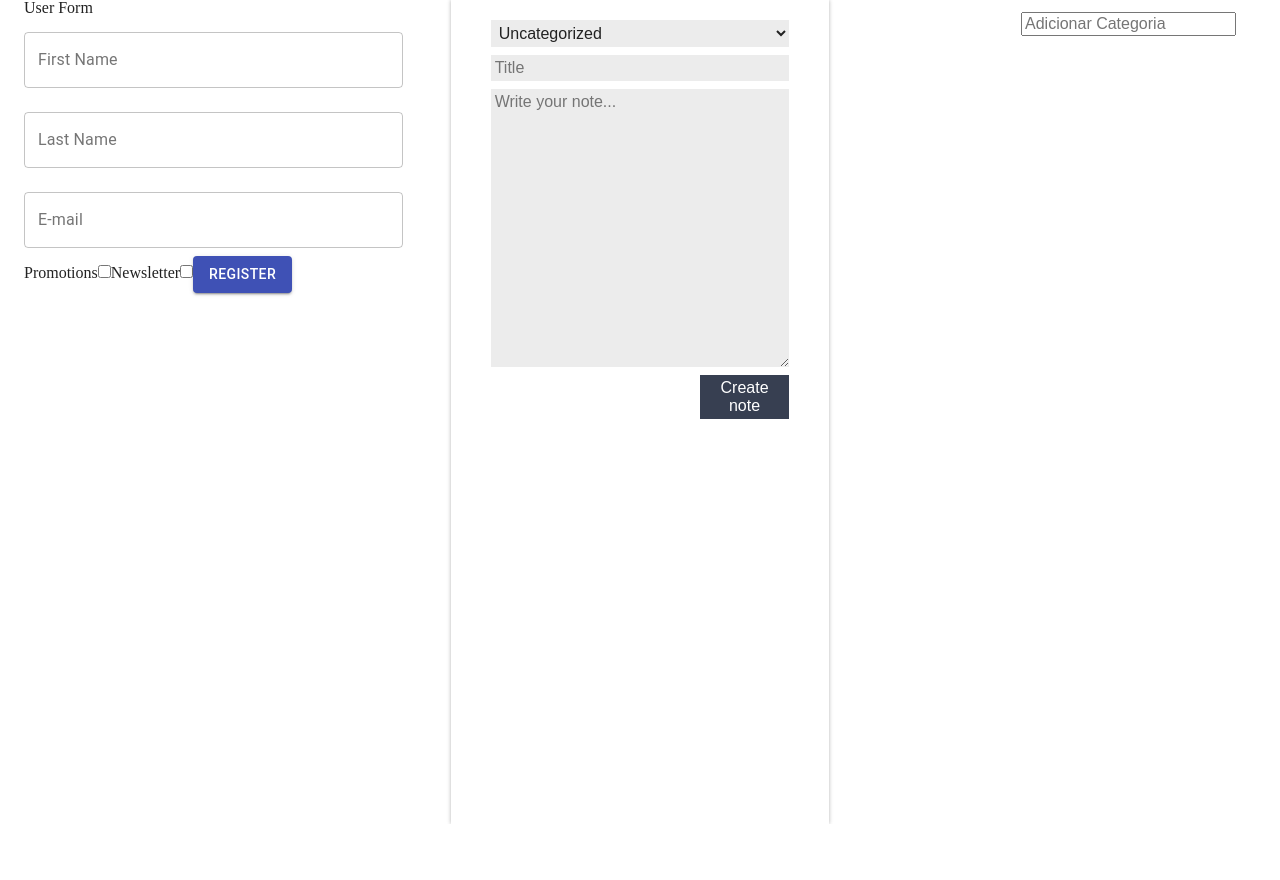
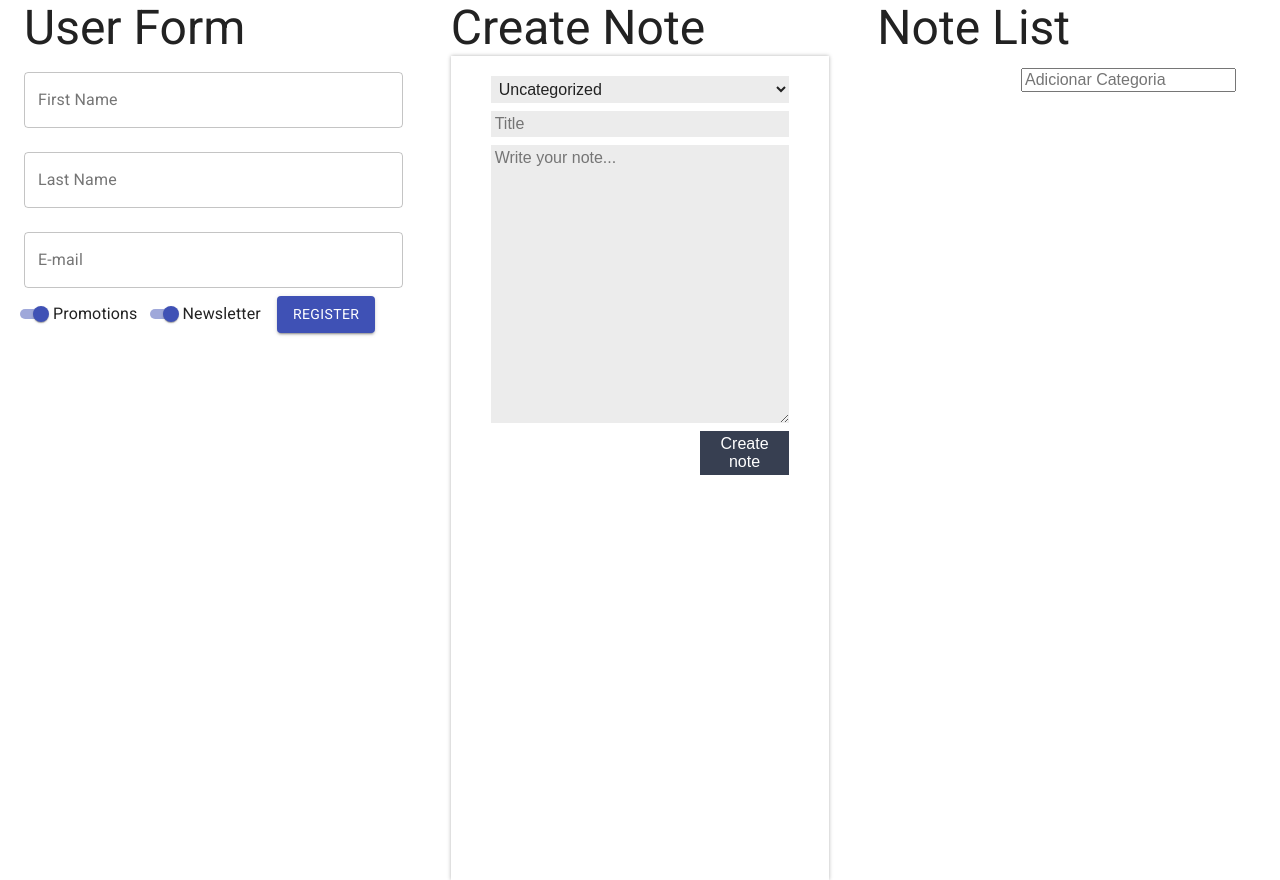
Before and after one commit to rafaelmauricioaraujo/reep, a React (Create React App) app: page / in a window 1280 px wide. Before the commit the page ends 824 px from the top, so only its background shows below. Built offline with nearby package versions, Linux system fonts and the light colour scheme.

Commit message:
form styled with material ui

```diff
--- a/package.json
+++ b/package.json
@@ -3,6 +3,7 @@
   "version": "0.1.0",
   "private": true,
   "dependencies": {
+    "@fontsource/roboto": "^4.5.0",
     "@material-ui/core": "^4.12.3",
     "@testing-library/jest-dom": "^5.14.1",
     "@testing-library/react": "^11.2.7",
--- a/src/App.js
+++ b/src/App.js
@@ -8,7 +8,8 @@ import Notes from "./data/Notes";
 import Categories from "./data/Categories";
 import UserForm from "./components/UserForm/UserForm";
 
-import Container from "@material-ui/core/Container";
+import { Container, Typography } from "@material-ui/core";
+import "@fontsource/roboto";
 
 class App extends Component {
   constructor() {
@@ -21,10 +22,15 @@ class App extends Component {
     return (
       <section className="content">
         <Container maxWidth="sm">
-            <h1>User Form</h1>
+          <Typography variant="h3" component="h1">
+            User Form
+          </Typography>
           <UserForm />
         </Container>
         <Container maxWidth="sm">
+          <Typography variant="h3" component="h1">
+            Create Note
+          </Typography>
           <RegistrationForm
             categoryList={this.categories}
             createNote={this.notes.addNote.bind(this.notes)}
@@ -32,6 +38,9 @@ class App extends Component {
         </Container>
         <Container maxWidth="lg">
           <main className="main-content">
+          <Typography variant="h3" component="h1">
+            Note List
+          </Typography>
             <CategoryList
               addCategory={this.categories.addCategory.bind(this.categories)}
               categoryList={this.categories}
--- a/src/components/UserForm/UserForm.jsx
+++ b/src/components/UserForm/UserForm.jsx
@@ -1,21 +1,42 @@
 import React from "react";
-import Button from "@material-ui/core/Button";
-import TextField from "@material-ui/core/TextField";
+import { Button, TextField, Switch, FormControlLabel } from "@material-ui/core";
 
 function UserForm() {
   return (
     <form>
-      <TextField id="standard-basic" label="First Name" margin="normal" variant="outlined" fullWidth/>
+      <TextField
+        id="standard-basic"
+        label="First Name"
+        margin="normal"
+        variant="outlined"
+        fullWidth
+      />
 
-      <TextField id="standard-basic" label="Last Name" margin="normal" variant="outlined" fullWidth/>
+      <TextField
+        id="standard-basic"
+        label="Last Name"
+        margin="normal"
+        variant="outlined"
+        fullWidth
+      />
 
-      <TextField id="standard-basic" label="E-mail" margin="normal" variant="outlined" fullWidth/>
+      <TextField
+        id="standard-basic"
+        label="E-mail"
+        margin="normal"
+        variant="outlined"
+        fullWidth
+      />
 
-      <label>Promotions</label>
-      <input type="checkbox" />
+      <FormControlLabel
+        control={<Switch size="small" color="primary" defaultChecked />}
+        label="Promotions"
+      />
 
-      <label>Newsletter</label>
-      <input type="checkbox" />
+      <FormControlLabel
+        control={<Switch size="small" color="primary" defaultChecked />}
+        label="Newsletter"
+      />
 
       <Button variant="contained" color="primary" type="submit">
         Register
```
Also changed, not shown: 1 other file (tests, documents, lock files or other folders). Lines whose indentation alone changed are shown as unchanged.
